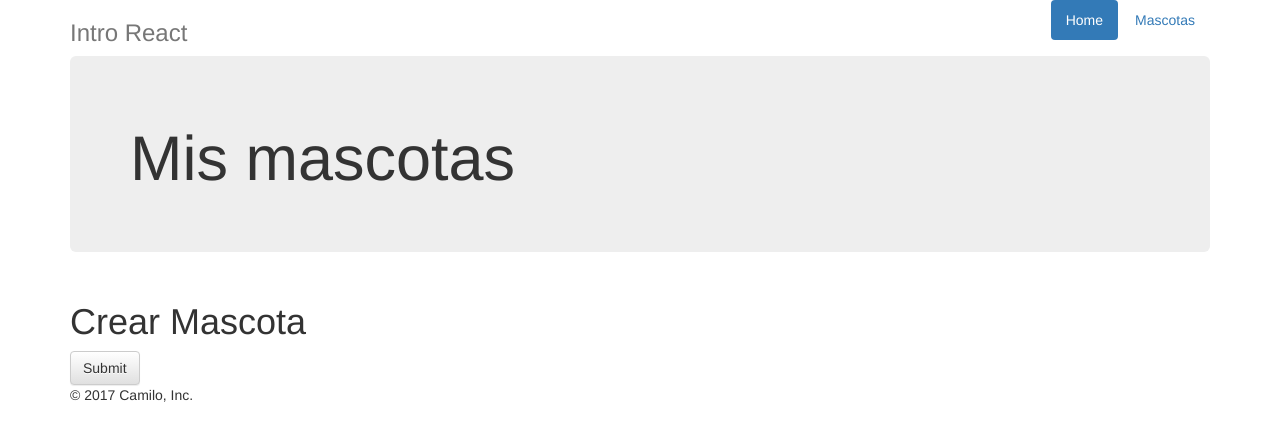
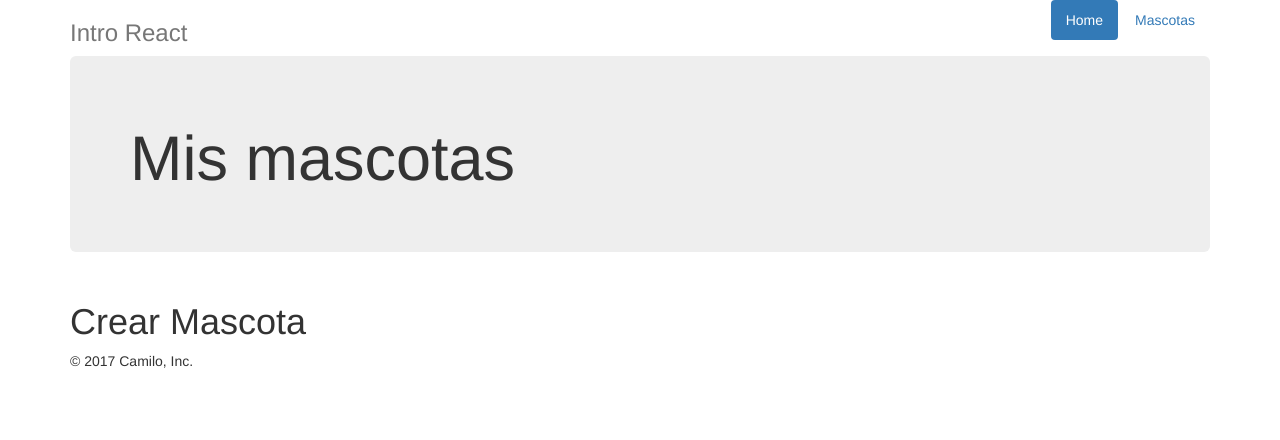
Before and after one commit to nodejs-medellin/mern-from-scratch, a React (Create React App) app: page / in a window 1280 px wide. Shown: the top 440 px of the page. Built offline with nearby package versions, Linux system fonts and the light colour scheme; what redux-immutable-state-invariant would draw is missing.

Commit message:
Submit HTML Button Remove

```diff
--- a/src/components/MascotasCreate.js
+++ b/src/components/MascotasCreate.js
@@ -18,7 +18,6 @@ const MascotasCreate = () => {
           <emailPropietario title="Email" name="email"/>
           <typeMascota title="Tipo de Mascota" name="tipo"/>
           <submitMascota type="submit"/>
-          <button className="btn btn-default" type="submit">Submit</button>
         </form>
       </div>
     </div>
```
